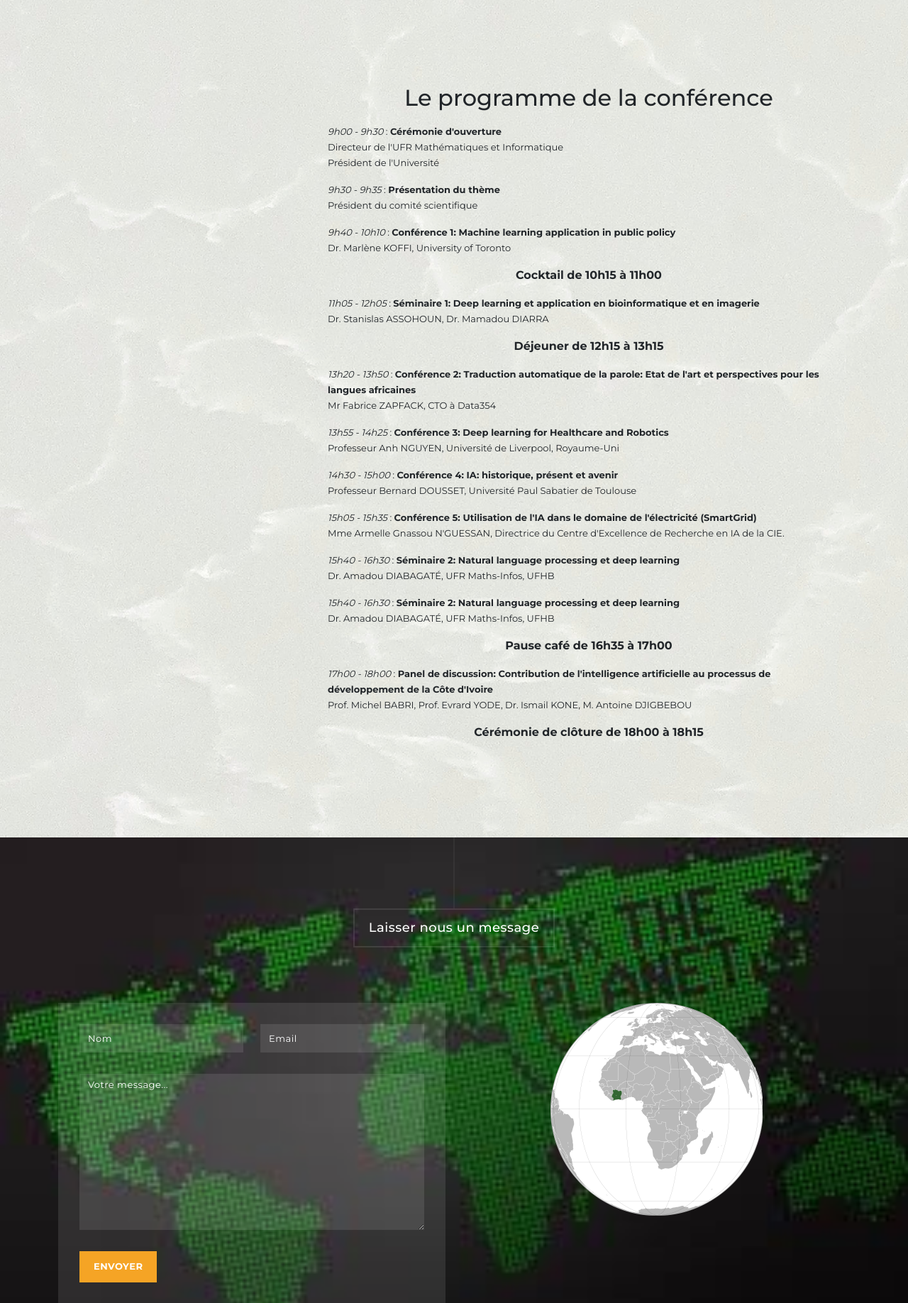
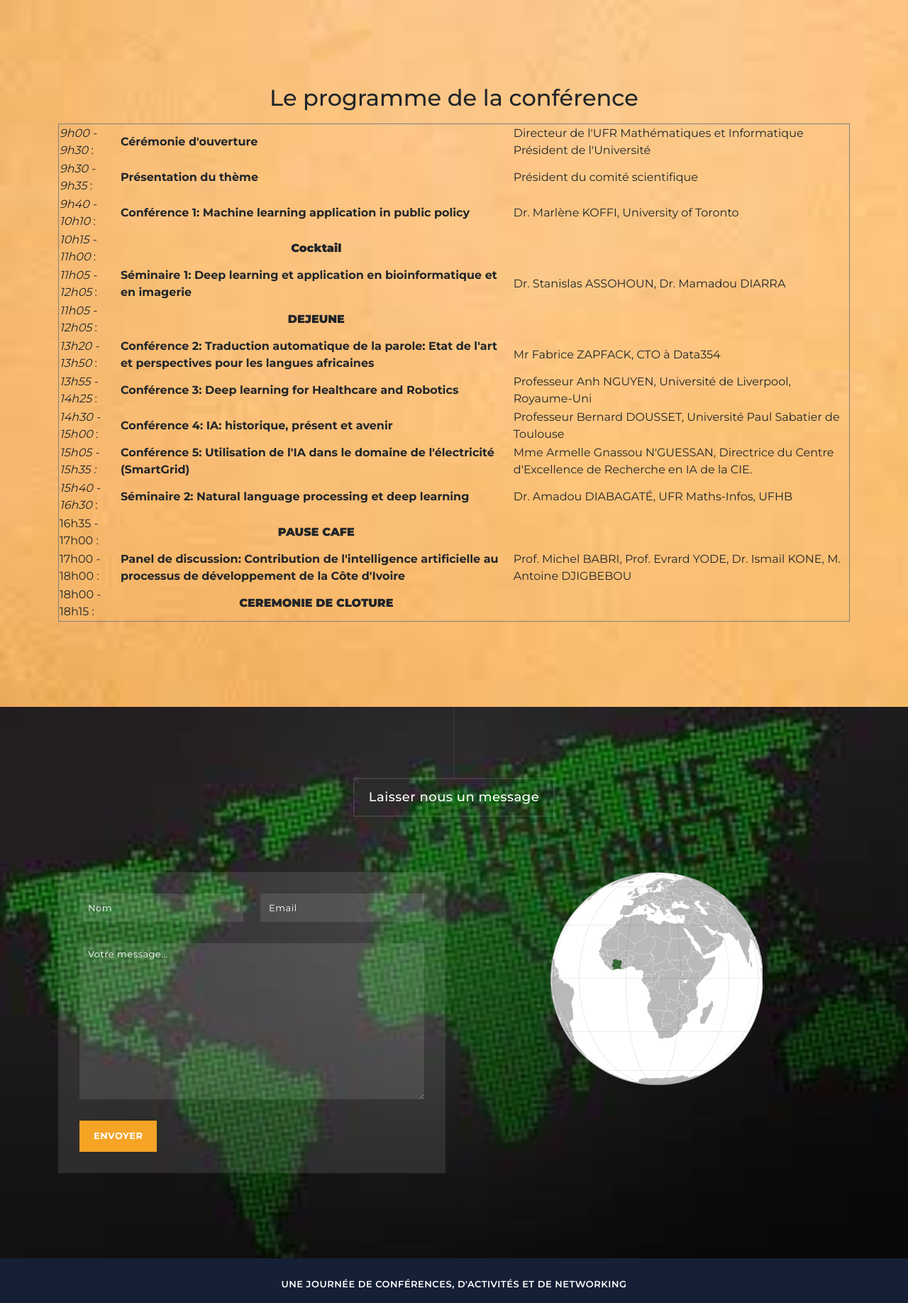
Before and after one commit to Ariscott72/IndabaX, a PHP site: page /Atelier_gl/ in a window 1280 px wide. Shown: the part 3185-5021 px from the top of the page at 71% size. Run offline with PHP 8.4, Linux system fonts and the light colour scheme; some libraries are stand-ins or nearby versions.

Commit message:
modification de la forme et du font du programme

```diff
--- a/assets/css/templatemo-grad-school.css
+++ b/assets/css/templatemo-grad-school.css
@@ -886,10 +886,10 @@
 /* Video */
 
 section.video {
-    background-image: url(../images/R.jpeg);
+    background-image: url(../images/téléchargement.jpg);
     background-repeat: no-repeat;
     background-size: cover;
-    background-color: #ec550f;
+    background-color: #e7e2df;
     padding: 120px 0px;
 }
 
--- a/index.html
+++ b/index.html
@@ -47,8 +47,6 @@
           </ul>
         </li>
         <li><a href="#section5" >A propos</a></li>
-
-        <!-- <li><a href="#section5">Video</a></li> -->
 
         <li><a href="#section6">Contact</a></li>
       </ul>
@@ -297,61 +295,106 @@
     <div id="main-wrapper">
       <div class="container">
         <div class="row gtr-200">
-          <div class="col-4 col-12-medium">
-          </div>
-          <div class="col-8 col-12-medium imp-medium">
+          <!-- <div class="col-8 col-12-medium imp-medium"> -->
             <div id="content">
 
               <!-- Programme de la conférence -->
                 <article>
                   <center><h2>Le programme de la conférence</h2></center>
                   <p></p>
-                  <p><i>9h00 - 9h30</i> : <strong>Cérémonie d'ouverture</strong><br>
-                    Directeur de l'UFR Mathématiques et Informatique<br>
-                    Président de l'Université</p>
 
-                  <p><i>9h30 - 9h35</i> : <strong>Présentation du thème </strong><br>
-                      Président du comité scientifique<br></p>
 
-                  <p><i>9h40 - 10h10</i> : <strong>Conférence 1: Machine learning application in public policy </strong><br>
-                        Dr. Marlène KOFFI, University of Toronto<br></p>
+                  <CENTER>
+                    <TABLE BORDER >
 
-                  <p> <center><strong>Cocktail de 10h15 à 11h00</strong></center></p>
+                        <TR>
+                          <TD><i>9h00 - 9h30 </i>  :</TD>
+                          <TD><strong>Cérémonie d'ouverture</strong></TD>
+                          <TD>Directeur de l'UFR Mathématiques et Informatique<br>
+                            Président de l'Université</TD>
+                        </TR>
+                         <TR>
+                          <TD><i>9h30 - 9h35</i>  :</TD>
+                          <TD><strong>Présentation du thème </strong></TD>
+                          <TD>Président du comité scientifique</TD>
+                         </TR>
+                         <TR>
+                          <TD><i>9h40 - 10h10</i> :</TD>
+                          <TD><strong>Conférence 1: Machine learning application in public policy </strong></TD>
+                          <TD>Dr. Marlène KOFFI, University of Toronto</TD>
+                         </TR>
 
-                  <p><i>11h05 - 12h05</i> : <strong>Séminaire 1: Deep learning et application en bioinformatique et en imagerie </strong><br>
-                          Dr. Stanislas ASSOHOUN, Dr. Mamadou DIARRA<br></p>
+                         <TR>
+                          <TD><i>10h15 - 11h00</i> :</TD>
+                          <TD><center><strong><strong>Cocktail </strong></center></TD>
 
-                  <p> <center><strong>Déjeuner de 12h15 à 13h15</strong></center></p>
+                         </TR>
 
-                  <p><i>13h20 - 13h50</i> : <strong>Conférence 2: Traduction automatique de la parole: Etat de l'art et perspectives pour les langues africaines </strong><br>
-                    Mr Fabrice ZAPFACK, CTO à Data354<br></p>
+                         <TR>
+                          <TD><i>11h05 - 12h05</i> :</TD>
+                          <TD><strong>Séminaire 1: Deep learning et application en bioinformatique et en imagerie </strong></TD>
+                          <TD>Dr. Stanislas ASSOHOUN, Dr. Mamadou DIARRA</TD>
+                         </TR>
 
-                  <p><i>13h55 - 14h25</i> : <strong>Conférence 3: Deep learning for Healthcare and Robotics </strong><br>
-                    Professeur Anh NGUYEN, Université de Liverpool, Royaume-Uni<br></p>
+                         <TR>
+                          <TD><i>11h05 - 12h05</i> :</TD>
+                          <TD><center><strong><strong>DEJEUNE</strong></strong></center></TD>
+                          <TD></TD>
+                         </TR>
 
-                  <p><i>14h30 - 15h00</i> : <strong>Conférence 4:  IA: historique, présent et avenir </strong><br>
-                    Professeur Bernard DOUSSET, Université Paul Sabatier de Toulouse<br></p>
+                         <TR>
+                          <TD><i>13h20 - 13h50</i> :</TD>
+                          <TD><strong>Conférence 2: Traduction automatique de la parole: Etat de l'art et perspectives pour les langues africaines </strong></TD>
+                          <TD>Mr Fabrice ZAPFACK, CTO à Data354<br></TD>
+                         </TR>
+                         <TR>
+                          <TD><i>13h55 - 14h25</i> :</TD>
+                          <TD><strong>Conférence 3: Deep learning for Healthcare and Robotics  </strong></TD>
+                          <TD>Professeur Anh NGUYEN, Université de Liverpool, Royaume-Uni</TD>
+                         </TR>
+                         <TR>
+                          <TD><i>14h30 - 15h00</i> :</TD>
+                          <TD><strong>Conférence 4:  IA: historique, présent et avenir </strong></TD>
+                          <TD>Professeur Bernard DOUSSET, Université Paul Sabatier de Toulouse</TD>
+                         </TR>
 
-                  <p><i>15h05 - 15h35</i> : <strong>Conférence 5: Utilisation de l'IA dans le domaine de l'électricité (SmartGrid) </strong><br>
-                    Mme Armelle Gnassou N'GUESSAN, Directrice du Centre d'Excellence de Recherche en IA de la CIE.<br></p>
+                         <TR>
+                          <TD><i><i>15h05 - 15h35</i> : </TD>
+                          <TD><strong>Conférence 5: Utilisation de l'IA dans le domaine de l'électricité (SmartGrid) </strong></TD>
+                          <TD>Mme Armelle Gnassou N'GUESSAN, Directrice du Centre d'Excellence de Recherche en IA de la CIE.</TD>
+                         </TR>
 
-                  <p><i>15h40 - 16h30</i> : <strong>Séminaire 2: Natural language processing et deep learning </strong><br>
-                    Dr. Amadou DIABAGATÉ, UFR Maths-Infos, UFHB<br></p>
+                         <TR>
+                          <TD><i>15h40 - 16h30</i> :</TD>
+                          <TD><strong>Séminaire 2: Natural language processing et deep learning </strong></TD>
+                          <TD>Dr. Amadou DIABAGATÉ, UFR Maths-Infos, UFHB</TD>
+                         </TR>
 
-                  <p><i>15h40 - 16h30</i> : <strong>Séminaire 2: Natural language processing et deep learning </strong><br>
-                    Dr. Amadou DIABAGATÉ, UFR Maths-Infos, UFHB<br></p>
+                         <TR>
+                          <TD>16h35 - 17h00</i> :</TD>
+                          <TD><center><strong><strong>PAUSE CAFE</strong> </strong> </center></TD>
+                          <TD></TD>
+                         </TR>
 
-                  <p> <center><strong>Pause café de 16h35 à 17h00</strong></center></p>
+                         <TR>
+                          <TD>17h00 - 18h00 :</TD>
+                          <TD><strong>Panel de discussion: Contribution de l'intelligence artificielle au processus de développement de la Côte d'Ivoire</strong></TD>
+                          <TD>Prof. Michel BABRI,  Prof. Evrard YODE, Dr. Ismail KONE, M. Antoine DJIGBEBOU</TD>
+                         </TR>
 
-                  <p><i>17h00 - 18h00</i> : <strong>Panel de discussion: Contribution de l'intelligence artificielle au processus de développement de la Côte d'Ivoire</strong><br>
-                    Prof. Michel BABRI,  Prof. Evrard YODE, Dr. Ismail KONE, M. Antoine DJIGBEBOU<br></p>
+                         <TR>
+                          <TD>18h00 - 18h15</i> :</TD>
+                          <TD><center><strong><strong>CEREMONIE DE CLOTURE</strong></strong> </center></TD>
+                          <TD></TD>
+                         </TR>
 
-                  <p> <center><strong> Cérémonie de clôture de 18h00 à 18h15</strong></center></p>
+
+                    </TABLE>
 
                 </article>
 
             </div>
-          </div>
+          <!-- </div> -->
         </div>
       </div>
     </div>
```
